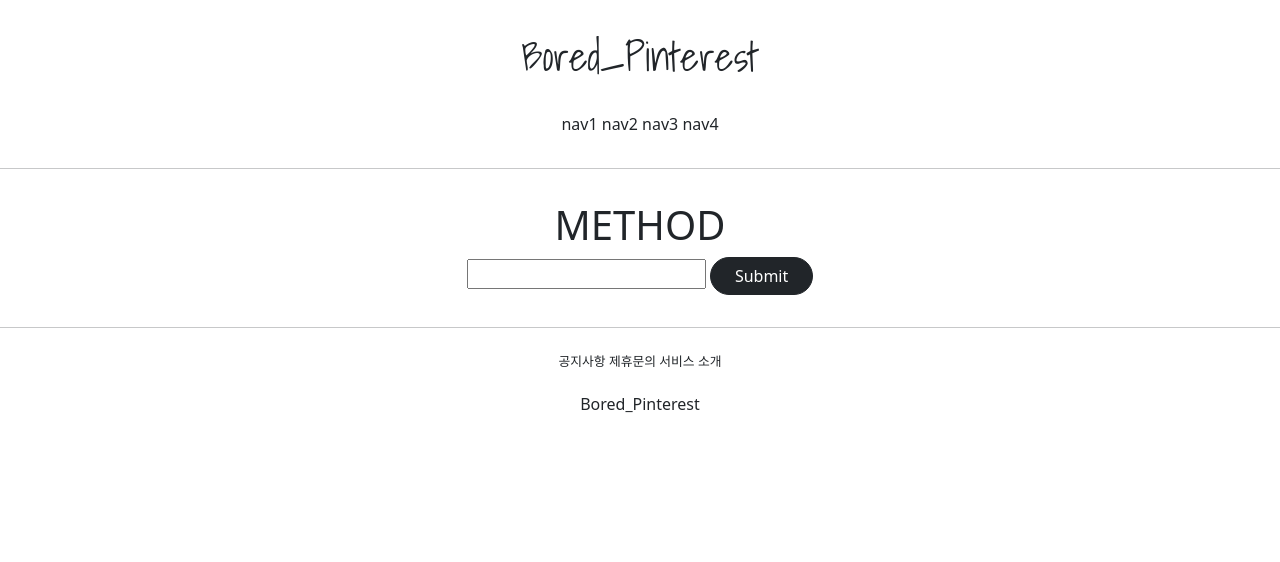
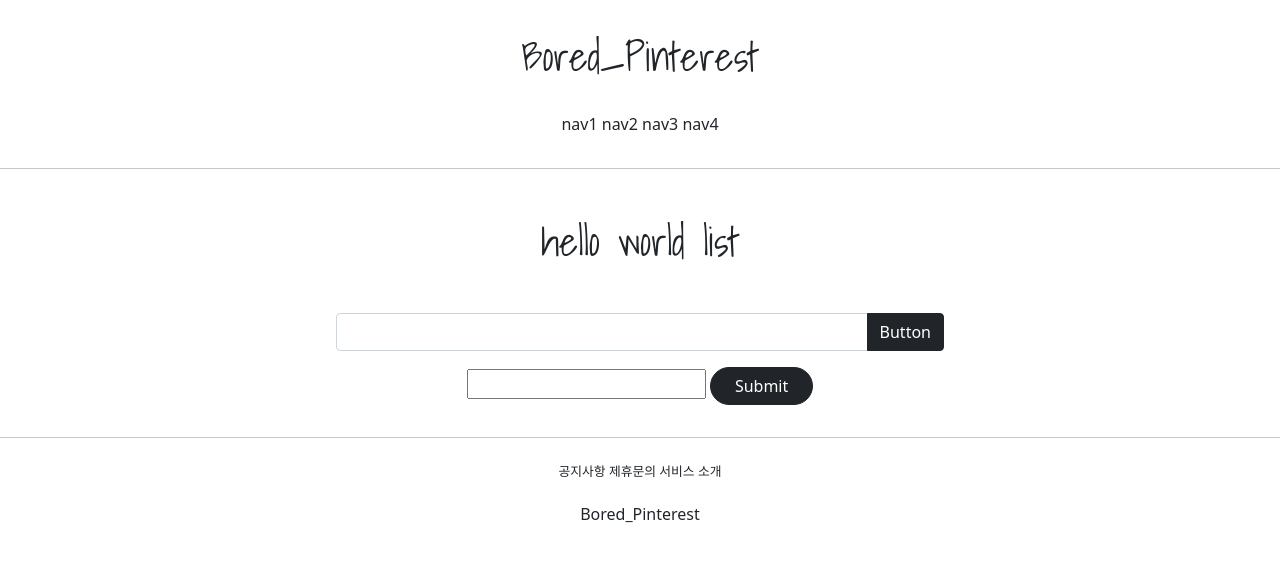
Before and after one commit to boredjuju/gis_django_1, a Django app: template accountapp/templates/accountapp/hello_world.html in a window 1280 px wide. Shown: the top 562 px of the page. Run offline with Django 3.2, Linux system fonts and the light colour scheme; the template is opened without the code that fills it, so the values that code supplies are empty; parts of the project's set-up code (start-up, migrations or seed data) failed here and were passed over.

Commit message:
7/12 gis django class commit 1

```diff
--- a/accountapp/templates/accountapp/hello_world.html
+++ b/accountapp/templates/accountapp/hello_world.html
@@ -5,16 +5,26 @@
 
 
     <div style="margin: 2rem; text-align: center">
-        <h1>METHOD</h1>
+        <h1 style="font-family: 'Shadows Into Light'" class="m-5">hello world list</h1>
 
         <form action="/accounts/hello_world/" method="post">
             {% csrf_token %}
+            <div class="input-group mb-3 w-50 m-auto">
+              <input type="text" class="form-control" name="hello_world_input">
+              <button class="btn btn-dark" type="submit">
+                  Button
+              </button>
+            </div>
             <input type="text" name="hello_world_input">
             <input type="submit" class="btn btn-dark rounded-pill px-4" >
         </form>
 
-        {% if hello_world_output %}
-            <h3>{{ hello_world_output.text }}</h3>
+        {% if hello_world_list %}
+
+            {% for hello_world in hello_world_list %}
+                <h3>{{ hello_world.text}}</h3>
+            {% endfor %}
+
         {% endif %}
 
     </div>
```
Also changed, not shown: accountapp/views.py (+5 -2 lines).
